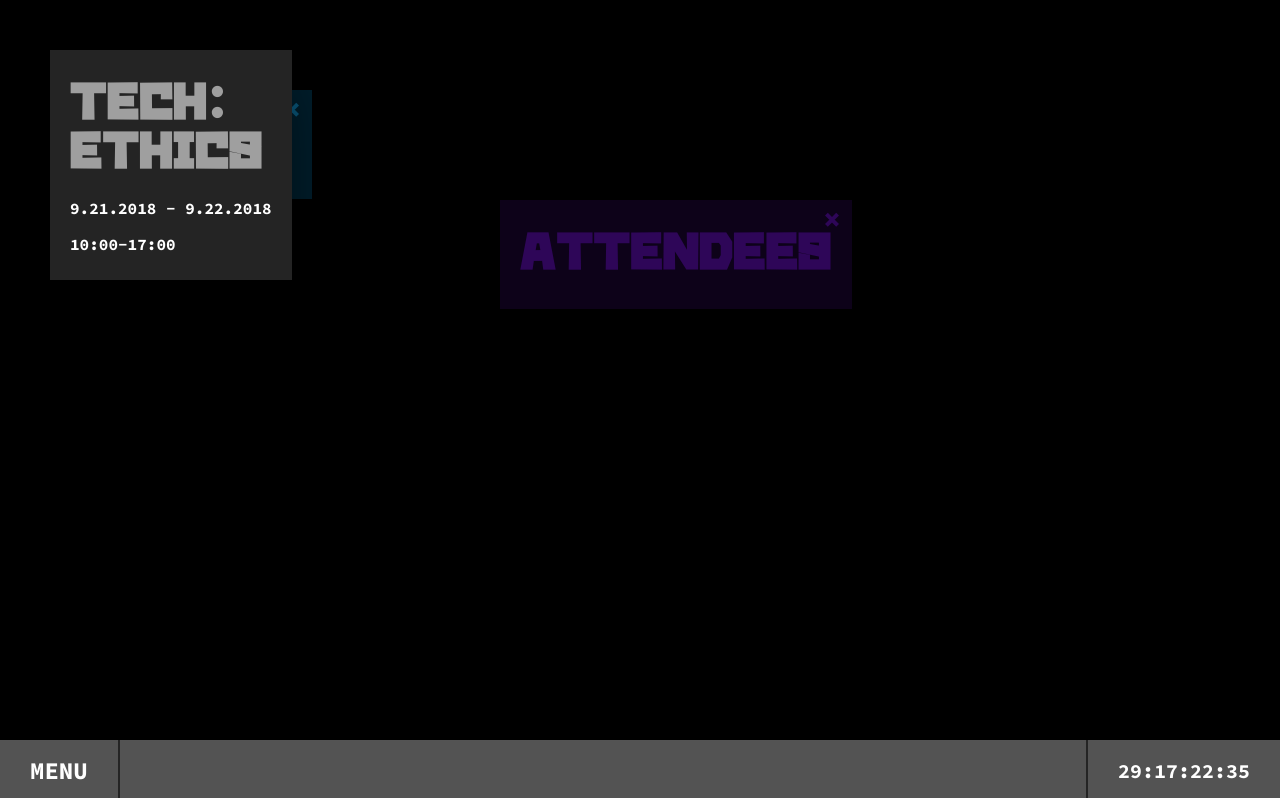
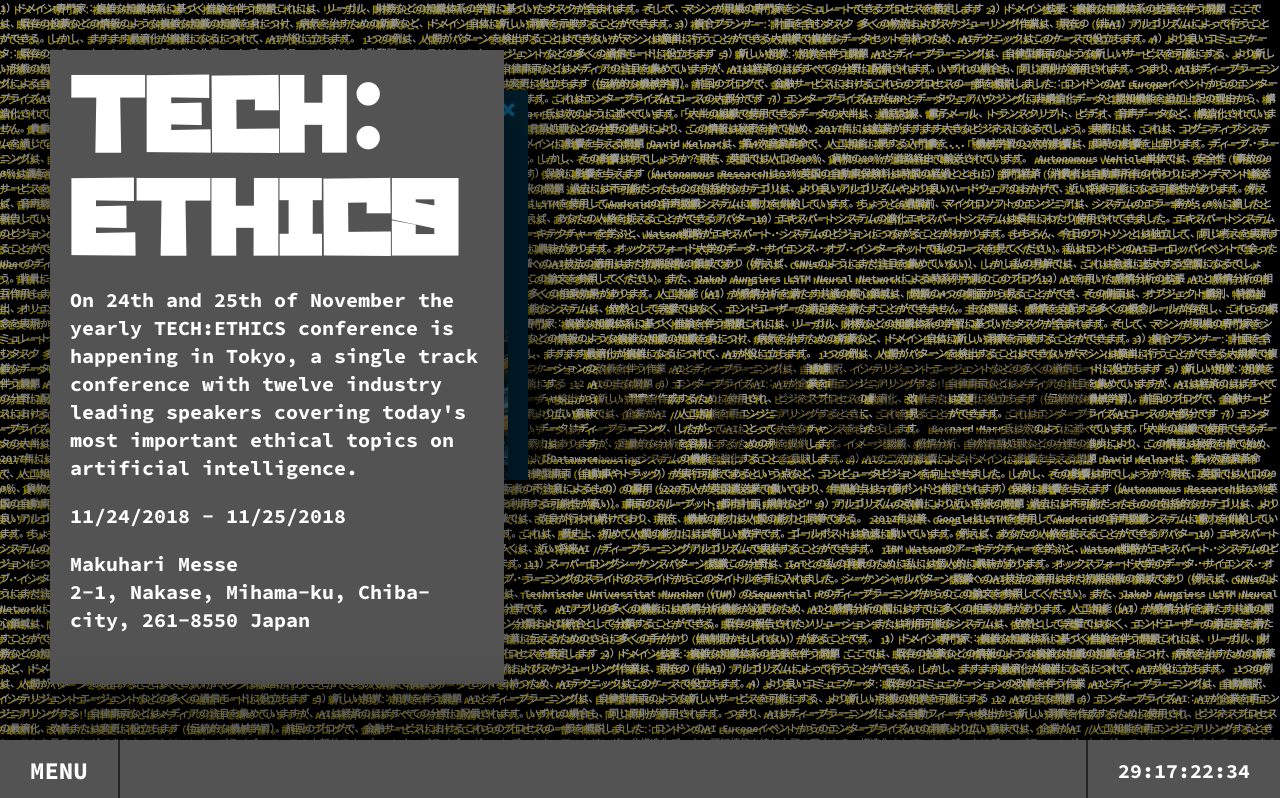
Before and after one commit to rijkvanzanten/te-website, a Vue app: page / in a window 1280 px wide. Shown: the top 798 px of the page. Built offline with nearby package versions, Linux system fonts and the light colour scheme.

Commit message:
Add more things and stuff

```diff
--- a/package.json
+++ b/package.json
@@ -9,8 +9,10 @@
     "fix": "prettier \"src/**/*.{js,vue}\" --write"
   },
   "dependencies": {
+    "convert-range": "^1.1.0",
     "lodash.find": "^4.6.0",
     "lodash.throttle": "^4.1.1",
+    "simplebar-vue": "0.1.0-beta.2",
     "vue": "^2.5.17",
     "vue-i18n": "^8.3.1",
     "vuex": "^3.0.1",
--- a/src/assets/global.scss
+++ b/src/assets/global.scss
@@ -87,9 +87,18 @@
 
 h1, h2 {
   font-family: "Tech Ethics";
-  font-size: 3vw;
+  font-size: 50px;
   text-transform: uppercase;
   letter-spacing: 2px;
   margin: 20px 0;
   padding: 0;
+
+  @media screen and (min-width: 600px) {
+    font-size: 80px;
+  }
 }
+
+p {
+  font-size: 20px;
+  line-height: 1.4;
+}
--- a/src/components/TheWindowManager.vue
+++ b/src/components/TheWindowManager.vue
@@ -6,6 +6,8 @@
       :key="page"
       :color="windows[page].color || null"
       :close="windows[page].close"
+      :name="windows[page].name"
+      :style="{ height: windows[page].height + 'px' }"
     />
   </div>
 </template>
--- a/src/components/VWindow.vue
+++ b/src/components/VWindow.vue
@@ -14,13 +14,17 @@
         />
       </svg>
     </button>
-    <component :is="'p-' + page" />
+    <div class="content" @scroll="scroll">
+      <h2 :style="{ opacity: h2Opacity }">{{ name }}</h2>
+      <component :is="'p-' + page" />
+    </div>
   </article>
 </template>
 
 <script>
 import { mapActions, mapState } from "vuex";
 import throttle from "lodash.throttle";
+import convertRange from "convert-range";
 
 export default {
   name: "v-window",
@@ -29,7 +33,8 @@
       top: 0,
       left: 0,
       offsetX: 0,
-      offsetY: 0
+      offsetY: 0,
+      h2Opacity: 1
     };
   },
   props: {
@@ -44,6 +49,10 @@
     close: {
       type: Boolean,
       default: true
+    },
+    name: {
+      type: String,
+      default: null
     }
   },
   computed: {
@@ -66,9 +75,14 @@
     this.top = this.windows[this.page].top;
 
     this.drag = throttle(this.drag, 12); // Just under 60fps. Jankfree dragging
+
+    this.scroll = throttle(this.scroll, 12);
   },
   methods: {
     ...mapActions(["closeWindow", "setLastPosition", "bringToFront"]),
+    scroll(event) {
+      this.h2Opacity = convertRange(event.target.scrollTop, [0, event.target.scrollHeight - event.target.offsetHeight], [1, 0.2]).toFixed(3);
+    },
     dragStart(event) {
       event.preventDefault();
       this.offsetX = event.clientX;
@@ -111,7 +125,6 @@
   position: absolute;
   color: white;
   width: max-content;
-  padding: 10px 20px;
   touch-action: none;
   user-select: none;
   box-shadow: 0 22px 70px 4px rgba(0, 0, 0, 0.56);
@@ -143,6 +156,13 @@
     }
   }
 
+  .content {
+    width: 100%;
+    height: 100%;
+    overflow: scroll;
+    padding: 10px 20px;
+  }
+
   .close-icon {
     fill: var(--gray);
     transition: fill 200ms var(--transition-out);
@@ -152,15 +172,28 @@
 
   transition: background-color 200ms var(--transition-out);
 
-  /deep/ h2 {
+  h2 {
     transition: color 200ms var(--transition-out);
     color: var(--light-gray);
+    position: sticky;
+    top: 10px;
+    margin-top: 0;
+    z-index: -1;
+    white-space: pre-wrap;
+  }
+
+  &:not(.active) /deep/ * {
+    color: var(--light-gray);
+  }
+
+  &:not(.active) /deep/ img {
+    opacity: 0.5;
   }
 
   &.purple {
     background-color: var(--purple-900);
 
-    /deep/ h2 {
+    h2 {
       color: var(--purple-700);
     }
 
@@ -172,7 +205,7 @@
   &.red {
     background-color: var(--red-900);
 
-    /deep/ h2 {
+    h2 {
       color: var(--red-700);
     }
 
@@ -184,7 +217,7 @@
   &.orange {
     background-color: var(--orange-900);
 
-    /deep/ h2 {
+    h2 {
       color: var(--orange-700);
     }
 
@@ -196,7 +229,7 @@
   &.yellow {
     background-color: var(--yellow-900);
 
-    /deep/ h2 {
+    h2 {
       color: var(--yellow-700);
     }
 
@@ -208,7 +241,7 @@
   &.green {
     background-color: var(--green-900);
 
-    /deep/ h2 {
+    h2 {
       color: var(--green-700);
     }
 
@@ -220,7 +253,7 @@
   &.blue {
     background-color: var(--blue-900);
 
-    /deep/ h2 {
+    h2 {
       color: var(--blue-700);
     }
 
@@ -234,7 +267,7 @@
 
     transition: background-color 200ms var(--transition-in);
 
-    /deep/ h2 {
+    h2 {
       transition: color 200ms var(--transition-in);
       color: var(--white);
     }
@@ -247,7 +280,7 @@
     &.purple {
       background-color: var(--purple-700);
 
-      /deep/ h2 {
+      h2 {
         color: var(--purple-500);
       }
     }
@@ -255,7 +288,7 @@
     &.red {
       background-color: var(--red-700);
 
-      /deep/ h2 {
+      h2 {
         color: var(--red-500);
       }
     }
@@ -263,7 +296,7 @@
     &.orange {
       background-color: var(--orange-700);
 
-      /deep/ h2 {
+      h2 {
         color: var(--orange-500);
       }
     }
@@ -271,7 +304,7 @@
     &.yellow {
       background-color: var(--yellow-700);
 
-      /deep/ h2 {
+      h2 {
         color: var(--yellow-500);
       }
     }
@@ -279,7 +312,7 @@
     &.green {
       background-color: var(--green-700);
 
-      /deep/ h2 {
+      h2 {
         color: var(--green-500);
       }
     }
@@ -287,7 +320,7 @@
     &.blue {
       background-color: var(--blue-700);
 
-      /deep/ h2 {
+      h2 {
         color: var(--blue-500);
       }
     }
--- a/src/pages/PAbout.vue
+++ b/src/pages/PAbout.vue
@@ -1,8 +1,15 @@
 <template>
-  <div>
-    <h2>Tech:<br />ethics</h2>
-    <p>9.21.2018 - 9.22.2018</p>
-    <p>10:00-17:00</p>
+  <div id="about">
+    <p>
+      On 24th and 25th of November the yearly TECH:ETHICS conference is
+      happening in Tokyo, a single track conference with twelve industry leading
+      speakers covering today's most important ethical topics on artificial
+      intelligence.
+    </p>
+    <p>11/24/2018 - 11/25/2018</p>
+    <p>
+      Makuhari Messe<br />2-1, Nakase, Mihama-ku, Chiba-city, 261-8550 Japan
+    </p>
   </div>
 </template>
 
@@ -12,4 +19,8 @@
 };
 </script>
 
-<style scoped lang="scss"></style>
+<style scoped lang="scss">
+#about {
+  width: 414px;
+}
+</style>
--- a/src/pages/PVenue.vue
+++ b/src/pages/PVenue.vue
@@ -1,5 +1,10 @@
 <template>
-  <div><h2>Venue</h2></div>
+  <div id="venue">
+    <p>
+      Makuhari Messe<br />2-1, Nakase, Mihama-ku, Chiba-city, 261-8550 Japan
+    </p>
+    <img src="../assets/venue.jpg" alt="The Venue" />
+  </div>
 </template>
 
 <script>
@@ -7,3 +12,14 @@
   name: "p-venue"
 };
 </script>
+
+<style lang="scss" scoped>
+#venue {
+  width: 388px;
+  position: relative;
+
+  img {
+    width: 100%;
+  }
+}
+</style>
--- a/src/store.js
+++ b/src/store.js
@@ -11,52 +11,66 @@
       about: {
         left: 50,
         top: 50,
-        sort: 1,
+        sort: 0,
         active: true,
         close: false,
-        color: "white"
+        color: "white",
+        height: 634,
+        name: "Tech:\nEthics"
       },
       speakers: {
         left: 100,
         top: 90,
-        sort: 2,
+        sort: 1,
         active: false,
-        color: "orange"
+        color: "orange",
+        height: 200,
+        name: "Speakers"
       },
       schedule: {
         left: 100,
         top: 90,
         sort: 2,
         active: false,
-        color: "green"
+        color: "green",
+        height: 200,
+        name: "Schedule"
       },
       venue: {
         left: 100,
         top: 90,
-        sort: 2,
+        sort: 3,
         active: true,
-        color: "blue"
+        color: "blue",
+        height: 390,
+        name: "Venue"
       },
       attendees: {
         left: 500,
         top: 200,
-        sort: 3,
-        active: true,
-        color: "purple"
+        sort: 4,
+        active: false,
+        color: "purple",
+        height: 200,
+        name: "Attendees"
       },
       contact: {
         left: 0,
         top: 0,
         sort: 5,
         active: false,
-        color: "yellow"
+        color: "yellow",
+        height: 200,
+        name: "Contact"
       },
       tickets: {
         left: 0,
         top: 0,
-        sort: 12,
+        sort: 6,
         active: false,
-        color: "red"
+        color: "red",
+        height: 200,
+        name: "Tickets"
       }
     },
     navigationMenuActive: false
```
Also changed, not shown: src/assets/venue.jpg (added), 1 other file (tests, documents, lock files or other folders).
